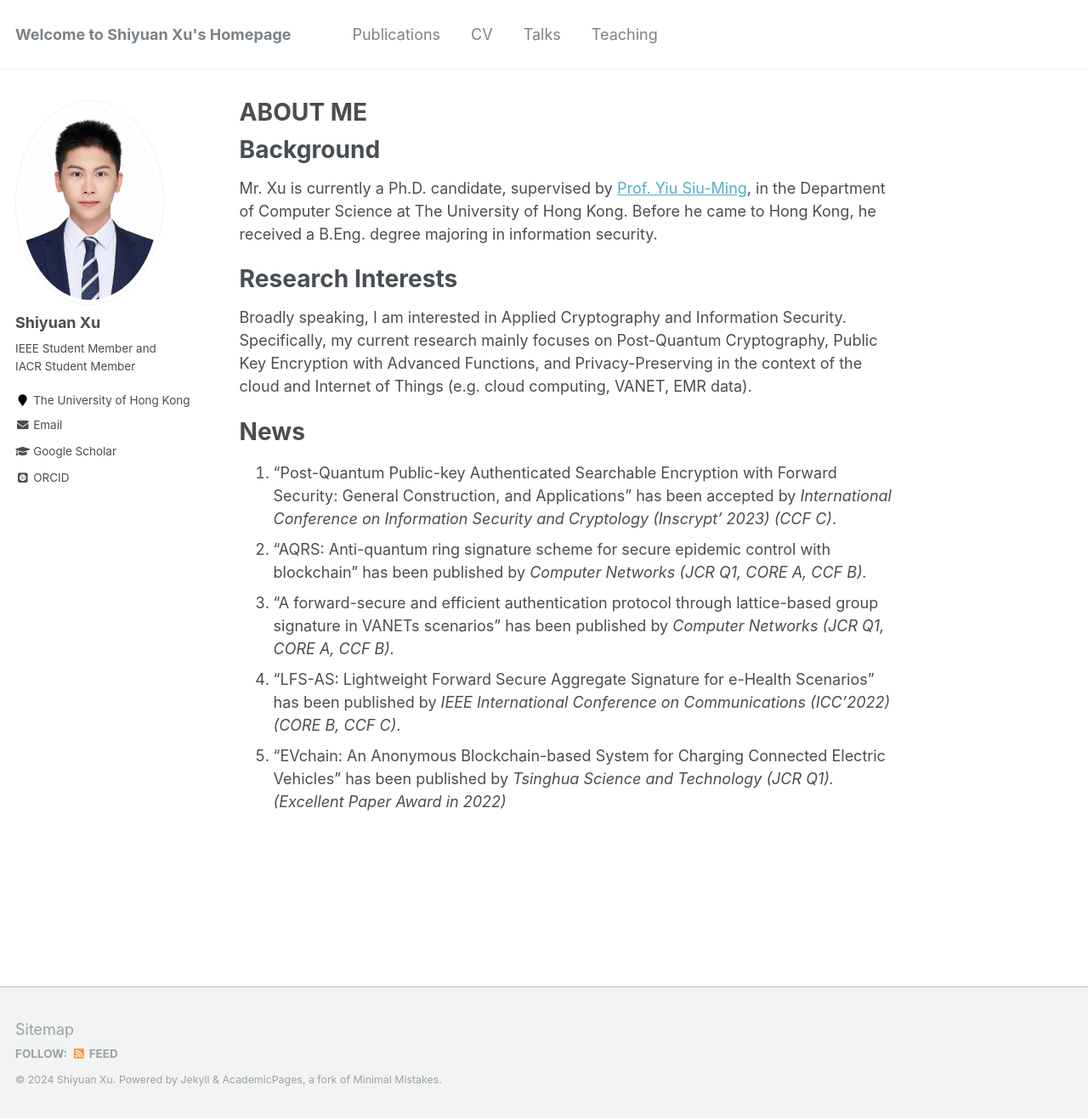
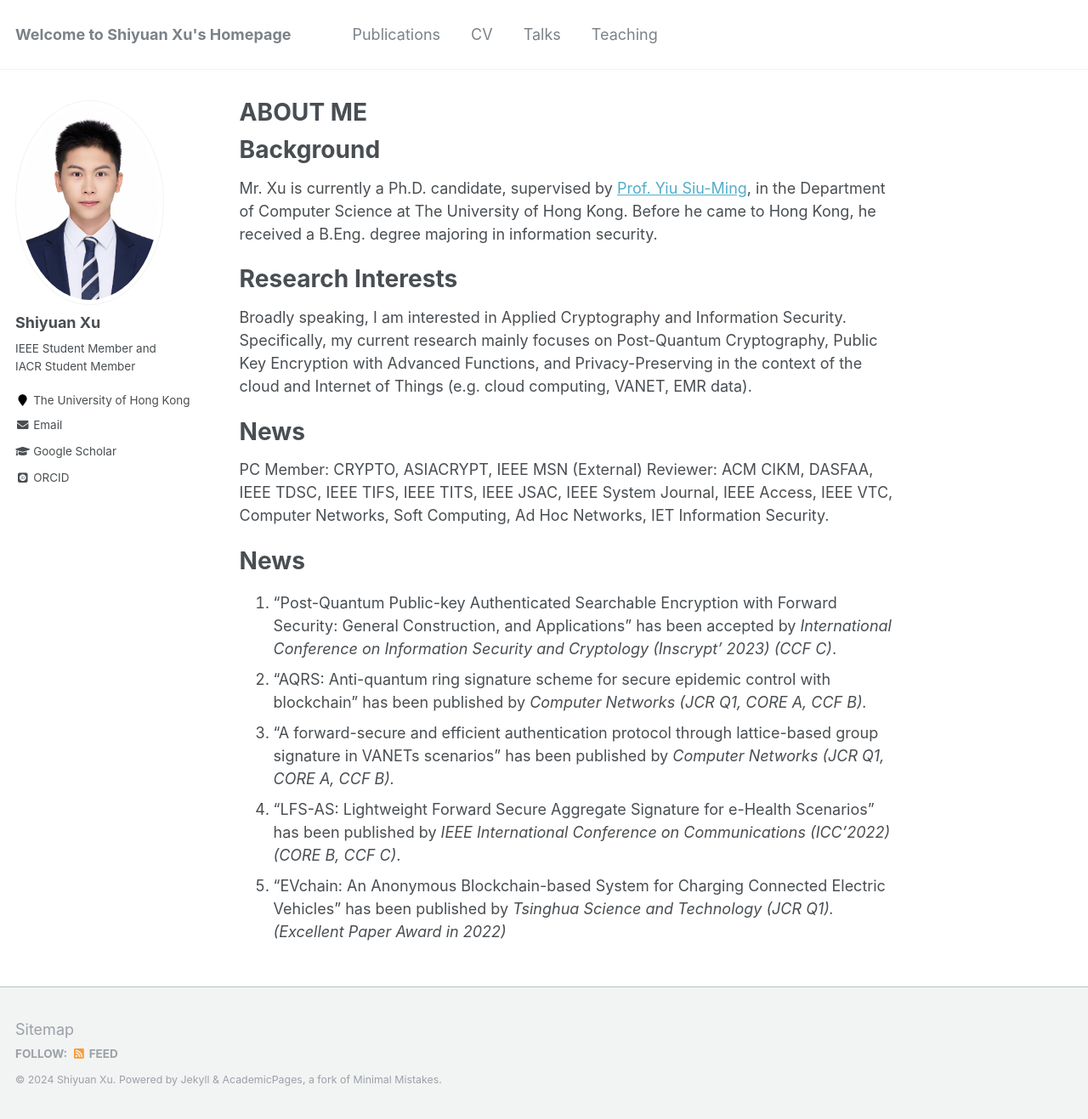
Before and after one commit to shiyuanjack/shiyuanjack.github.io, a Jekyll site: the page built from _pages/about.md, in a window 1280 px wide and 1317 px high. Shown: the whole window at 85% size. Built offline with Jekyll 4.4.1, drawn with Linux system fonts in a browser that asks for light colours; some web fonts are replaced.

Commit message:
Update about.md

```diff
--- a/_pages/about.md
+++ b/_pages/about.md
@@ -19,6 +19,11 @@ Broadly speaking, I am interested in Applied Cryptography and Information Securi
 
 News
 ======
+PC Member: CRYPTO, ASIACRYPT, IEEE MSN
+(External) Reviewer: ACM CIKM, DASFAA, IEEE TDSC, IEEE TIFS, IEEE TITS, IEEE JSAC, IEEE System Journal, IEEE Access, IEEE VTC, Computer Networks, Soft Computing, Ad Hoc Networks, IET Information Security.
+
+News
+======
 1. "Post-Quantum Public-key Authenticated Searchable Encryption with Forward Security: General Construction, and Applications" has been accepted by *International Conference on Information Security and Cryptology (Inscrypt' 2023) (CCF C)*.
 2. "AQRS: Anti-quantum ring signature scheme for secure epidemic control with blockchain" has been published by *Computer Networks* *(JCR Q1, CORE A, CCF B).*
 3. "A forward-secure and efficient authentication protocol through lattice-based group signature in VANETs scenarios" has been published by *Computer Networks* *(JCR Q1, CORE A, CCF B).*
```
